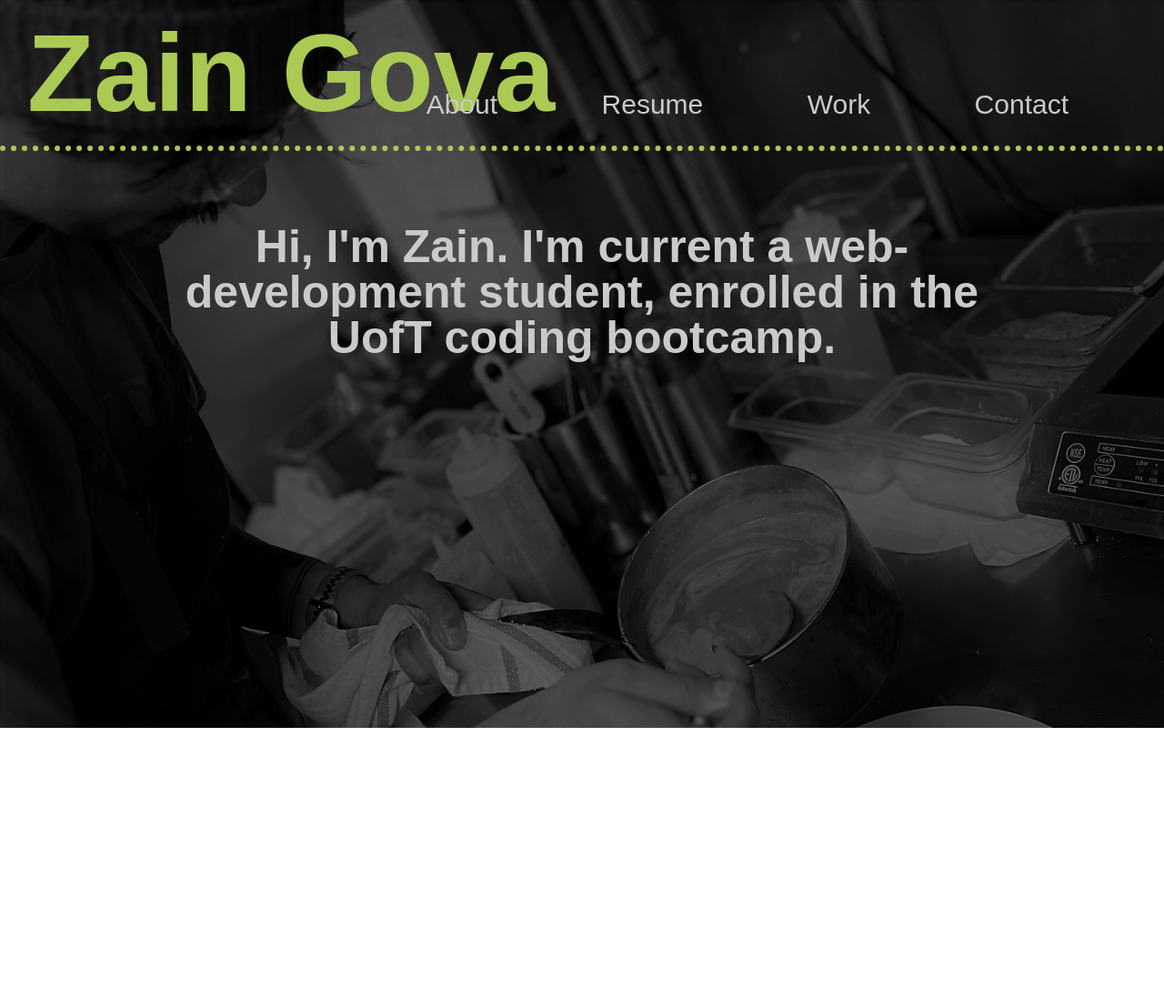
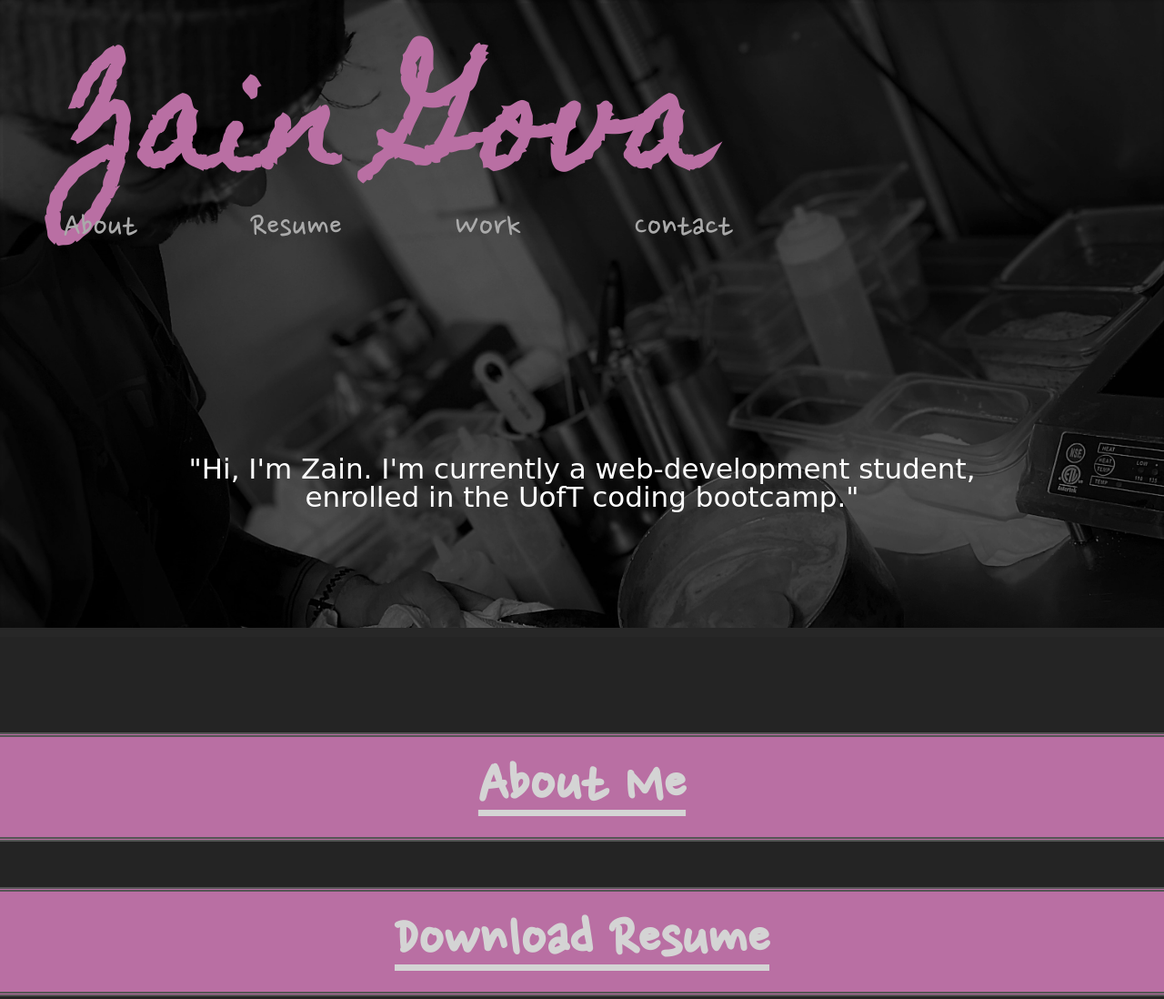
Before and after one commit to zaingova/zaingova-professional-portfolio, a plain HTML site: page index.html in a window 1280 px wide. Shown: the top 1098 px of the page at 91% size. Before the commit the page ends 800 px from the top, so only its background shows below. Drawn offline with Linux system fonts and the light colour scheme; a web font is replaced by a local one.

Commit message:
Adjusted website functionality, as well as added some custom fonts. Made some changes to general styling.

```diff
--- a/assets/css/style.css
+++ b/assets/css/style.css
@@ -1,56 +1,98 @@
 :root {
-    --defaultText: #cacaca;
-    --defaultBG: #000;
+    --navBar: #aaaaaa;
+    --defaultBG: #b1b1b1;
+    --border: #555555;
+
     --hoverLink: #ffffff;
-    --titleText: #aaca53;
+
+    --bioText: #ffffff;
+    --defaultText: #d4d4d4;
+    --titleText: #b96fa3;
+
+    --panelTitle: #fff;
+    --contentSpacing : #242424;
+}
+
+body {
+    background-color: var(--contentSpacing);
 }
 
 /* main website content panels */
 .content {
-    margin: 10px 200px;
+    margin-top: 243px;
     display: flex;
+    flex-direction: column;
 }
 
-.content h1 {
+/* styling for the 'about' section at the top of the page. Not to be confused with the actual 'About Me' section later on */
+.contentPanel {
     text-align: center;
-    font-size: 50px;
+    margin-top: 0;
+    margin-bottom: 50px;
+
+    border-top: 5px double var(--border);
+    border-bottom: 5px double var(--border);
+    background-color: var(--titleText);
+}
+
+.contentPanel h1 {
+    font-family: 'Nanum Pen Script', cursive;
+    font-size: 70px;
+
     color: var(--defaultText);
+
+    text-decoration: underline;
+    margin: 20px;
+}
+
+.bio {
+    font-family: 'Shantell Sans', cursive;
+    font-size: 31px;
+
+    color: var(--bioText);
+    text-align: center;
+    margin: 170px;
 }
 
 /* hero/background image */
 .hero {
     width: 100%;
-    height: 100vh;
+    height: 700px;
     background: url("../images/bg-image.jpg");
     background-size: cover;
-    filter: brightness();
+    flex-wrap: wrap;
+    border-bottom: 10px solid #272727;
 }
 
 /* semantic elements for navigation bar */
 .navBar {
-    /* setting up flexbox and navbar element alignment */
     display: flex;
+    position: relative;
     align-items: center;
     justify-content: right;
-    padding: 90px 50px;
+    top: 40px;
+    padding: 100px 50px;
+}
+
+.navBar ul {
+    padding-top: 10px;
 }
 
 /* navbar list element styling */
 .navBar ul li {
+    font-family: 'Nanum Pen Script', cursive;
     list-style: none;
     display: inline-block;
-
-    padding: 10px 45px;
 }
 
 /* navbar list link styling elements */
 .navBar ul li a {
-    color: var(--defaultText);
-    font-size: 30px;
+    color: var(--navBar);
+    font-size: 40px;
     text-decoration: none;
     position: relative;
 
-    padding: 5px 10px;
+    padding: 5px 50px;
 }
 
 /* navbar list link hover styling */
@@ -61,18 +103,40 @@
 
 /* navbar title styling */
 .navBar ul .title {
-    top: 0px;
-    left: 0px;
+    font-family: 'Homemade Apple', cursive;
+
+    top: 20px;
+    left: 20px;
 
     color: var(--titleText);
-    font-size: 120px;
+    font-size: 140px;
     justify-content: left;
     position: absolute;
-    padding: 20px 0 0 30px;
+    padding: 20px 0 0 60px;
 }
 
-.horizontolLine {
-    position: relative;
-    border-top: 6px dotted var(--titleText);
-    top: -70px;
+/* media queries to adjust page elements bar when screen shrinks */
+@media (max-width: 1550px) {
+    .navBar {
+        padding-top: 180px;
+        padding-left: 20px;
+        justify-content: left;
+    }
+
+    .navBar ul li {
+        padding-right: 20px;
+    }
 }
+
+@media (max-width: 927px) {
+    .navBar ul li {
+        padding-top: 20px;
+    }
+}
+
+@media (max-width: 736px) {
+    .navBar{
+        padding-top: 310px;
+        padding-left: 25px;
+    }
+}
--- a/index.html
+++ b/index.html
@@ -9,6 +9,10 @@
     <!-- stylesheet imports -->
     <link rel="stylesheet" href="./assets/css/reset.css">
     <link rel="stylesheet" href="./assets/css/style.css">
+
+    <link href="https://fonts.googleapis.com/css2?family=Homemade+Apple&display=swap" rel="stylesheet">
+    <link href="https://fonts.googleapis.com/css2?family=Nanum+Pen+Script&display=swap" rel="stylesheet">
+    <link href="https://fonts.googleapis.com/css2?family=Shantell+Sans:wght@300&display=swap" rel="stylesheet">
 </head>
 
 <body>
@@ -29,14 +33,26 @@
     </div>
 
     <!-- breif personal description -->
-    <div class="description"></div>
-
-    <div class="horizontolLine"></div>
 
     <!-- main website content -->
+    <div class="bio">"Hi, I'm Zain. I'm currently a web-development student, enrolled in the UofT coding bootcamp."</div>
+
     <div class="content">
-        <h1>Hi, I'm Zain. I'm current a web-development student, enrolled in the UofT coding bootcamp.</h1>
+        <div id="about"class="contentPanel">
+            <h1>About Me</h1>
+        </div>
+        <div id="resume"class="contentPanel">
+            <h1>Download Resume</h1>
+        </div>
+        <div id="work"class="contentPanel">
+            <h1>Work and Projects</h1>
+        </div>
+        <div id="contact"class="contentPanel">
+            <h1>Contact Me</h1>
+        </div>
     </div>
+
+
 
 
 </body>
```
